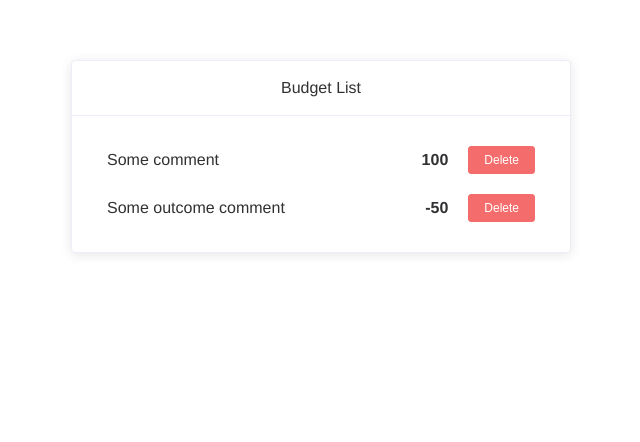
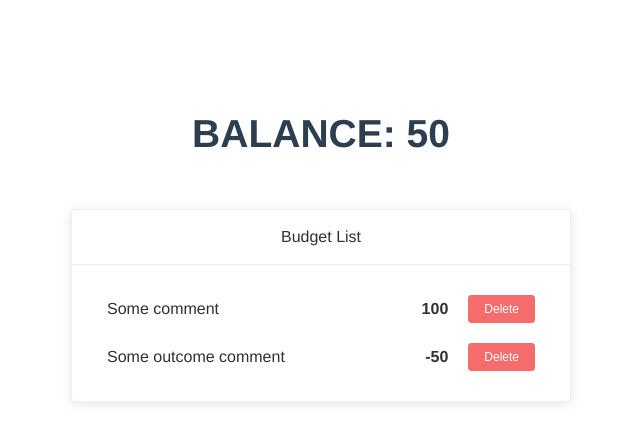
Before and after one commit to Createawish/Budget-App-Vue, a Vue app: page / in a window 1280 px wide. Shown: the top 442 px of the page, without its empty margins (319-959 px from the left). Built offline with nearby package versions, Linux system fonts and the light colour scheme.

Commit message:
Feature: add TotalBalance

```diff
--- a/src/App.vue
+++ b/src/App.vue
@@ -1,15 +1,18 @@
 <template>
     <div id="app">
+        <TotalBalance :total="totalBalance"/>
         <BudgetList :list="list"/>
     </div>
 </template>
 
 <script>
 import BudgetList from "@/components/BudgetList";
+import TotalBalance from "@/components/TotalBalans";
 
 export default {
   name: 'App',
   components: {
+      TotalBalance,
       BudgetList,
   },
   data: () => ({
@@ -27,7 +30,12 @@ export default {
                   id: 2,
               },
           }
-      })
+      }),
+    computed: {
+      totalBalance () {
+          return Object.values(this.list).reduce((acc, item) => acc + item.value,0)
+      }
+    }
 }
 </script>
 
--- a/src/components/BudgetList.vue
+++ b/src/components/BudgetList.vue
@@ -8,7 +8,7 @@
     <ElButton type="danger" size = 'mini'>Delete</ElButton>
 </div>
      </template>
-     <ElAlert v-else type="info" :title="emptyTitle"/>
+     <ElAlert v-else type="info" :title="emptyTitle" closable="false"/>
  </ElCard>
   </div>
 </template>
--- /dev/null
+++ b/src/components/TotalBalans.vue
@@ -0,0 +1,40 @@
+<template>
+    <div class="total-value">
+        <h2>{{title}}: {{total}}</h2>
+    </div>
+</template>
+
+
+<script>
+
+ export default {
+     name: 'TotalBalance',
+     component: {},
+     props: {
+        total:{
+        type: Number,
+        default: 0
+}
+     },
+     data: () => ({
+         title: 'Balance'
+     }),
+     computed: {
+
+     }
+
+
+
+ }
+
+</script>
+
+<style scoped>
+    .total-value{
+        font-size: 26px;
+        text-transform: uppercase;
+        padding: 20px;
+        text-align: center;
+    }
+
+</style>
```
